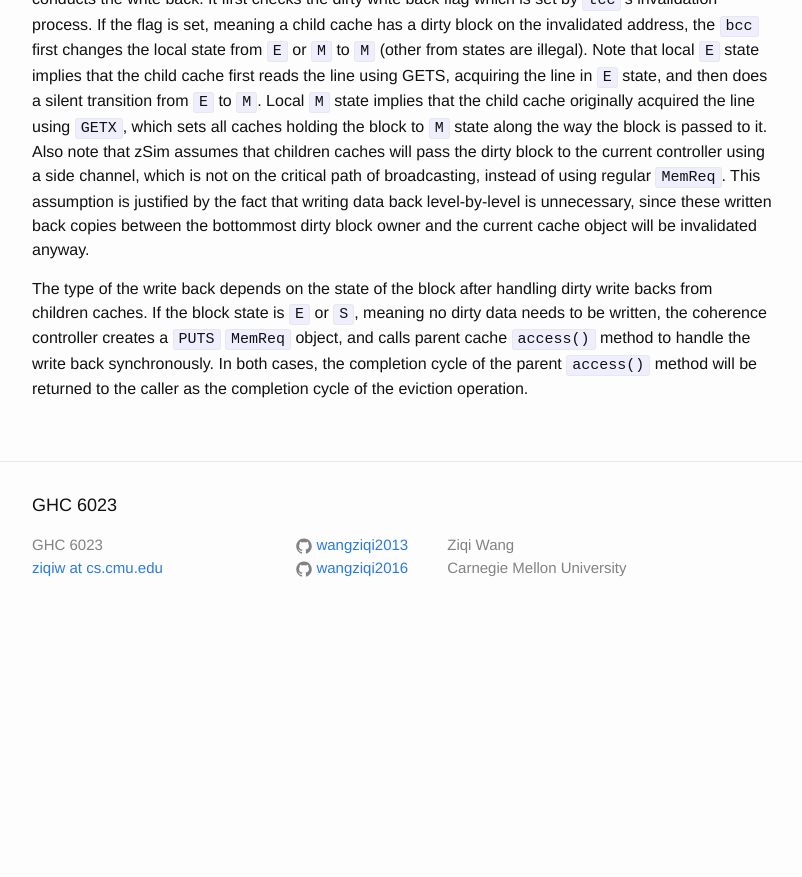
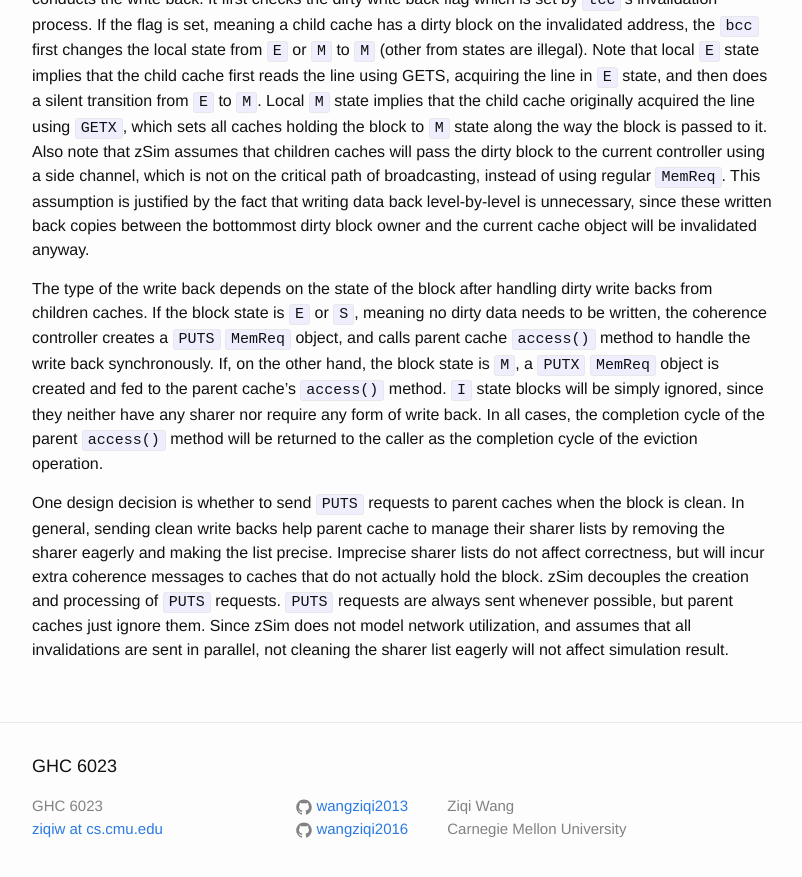
Before and after one commit to wangziqi2013/wangziqi2013.github.io, a Jekyll site: the page built from _posts/2019-12-24-understand-zsim-cc-sim.markdown, in a window 1280 px wide and 900 px high, scrolled down 9570 px. Shown: the top 877 px of the window, without its empty margins (238-1040 px from the left). Built offline with Jekyll 4.4.1, drawn with Linux system fonts in a browser that asks for light colours; before the commit the page ends 10209 px from its top, so only the background shows below that.

Commit message:
Adding clean wb

```diff
--- a/_posts/2019-12-24-understand-zsim-cc-sim.markdown
+++ b/_posts/2019-12-24-understand-zsim-cc-sim.markdown
@@ -365,6 +365,15 @@ the bottommost dirty block owner and the current cache object will be invalidate
 
 The type of the write back depends on the state of the block after handling dirty write backs from children caches.
 If the block state is `E` or `S`, meaning no dirty data needs to be written, the coherence controller creates a
-`PUTS` `MemReq` object, and calls parent cache `access()` method to handle the write back synchronously.
-In both cases, the completion cycle of the parent `access()` method will be returned to the caller as the completion
+`PUTS` `MemReq` object, and calls parent cache `access()` method to handle the write back synchronously. If, on the
+other hand, the block state is `M`, a `PUTX` `MemReq` object is created and fed to the parent cache's `access()` method.
+`I` state blocks will be simply ignored, since they neither have any sharer nor require any form of write back.
+In all cases, the completion cycle of the parent `access()` method will be returned to the caller as the completion
 cycle of the eviction operation.
+
+One design decision is whether to send `PUTS` requests to parent caches when the block is clean. In general, sending clean
+write backs help parent cache to manage their sharer lists by removing the sharer eagerly and making the list precise.
+Imprecise sharer lists do not affect correctness, but will incur extra coherence messages to caches that do not actually
+hold the block. zSim decouples the creation and processing of `PUTS` requests. `PUTS` requests are always sent whenever possible,
+but parent caches just ignore them. Since zSim does not model network utilization, and assumes that all invalidations
+are sent in parallel, not cleaning the sharer list eagerly will not affect simulation result.
```
